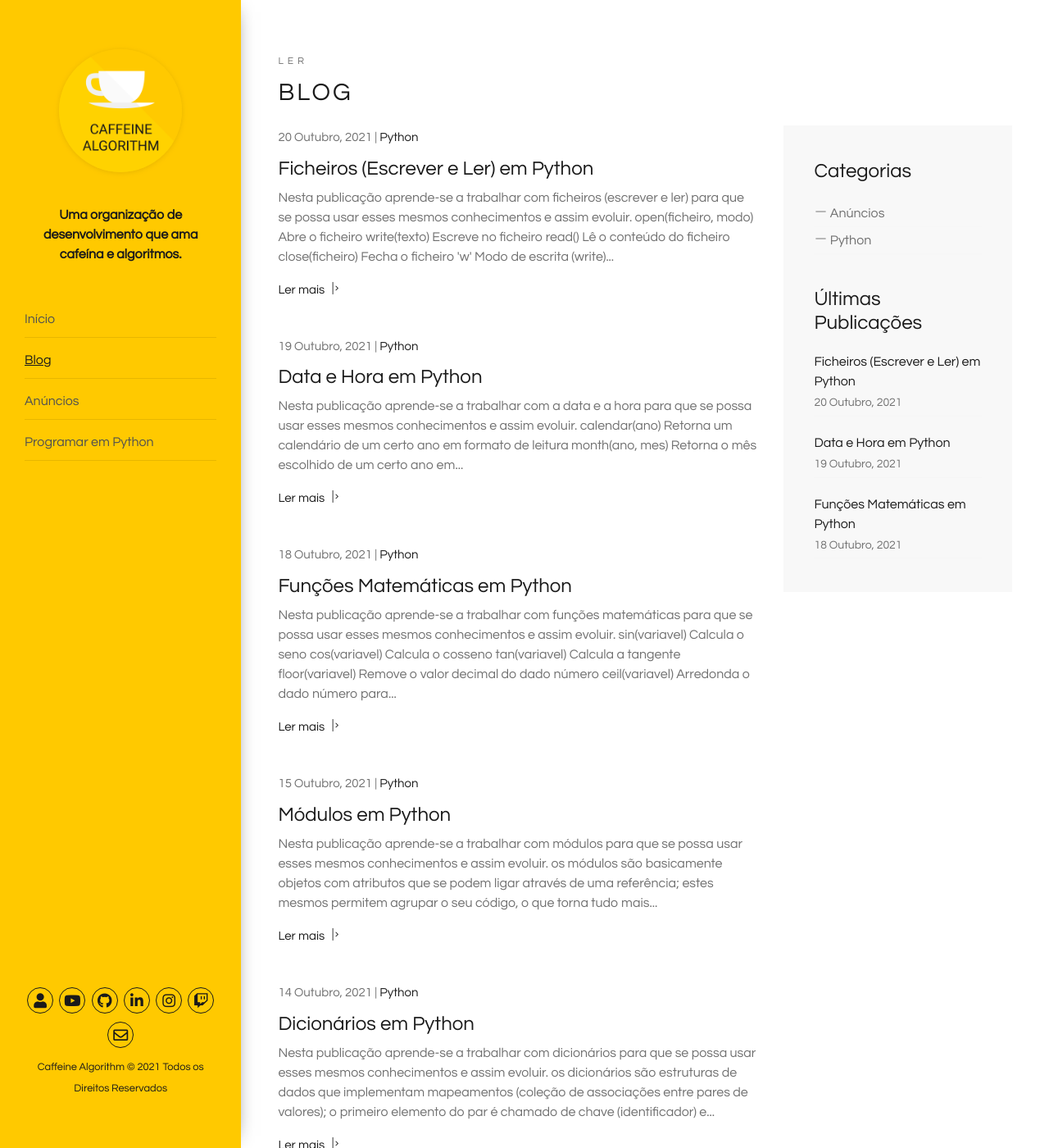
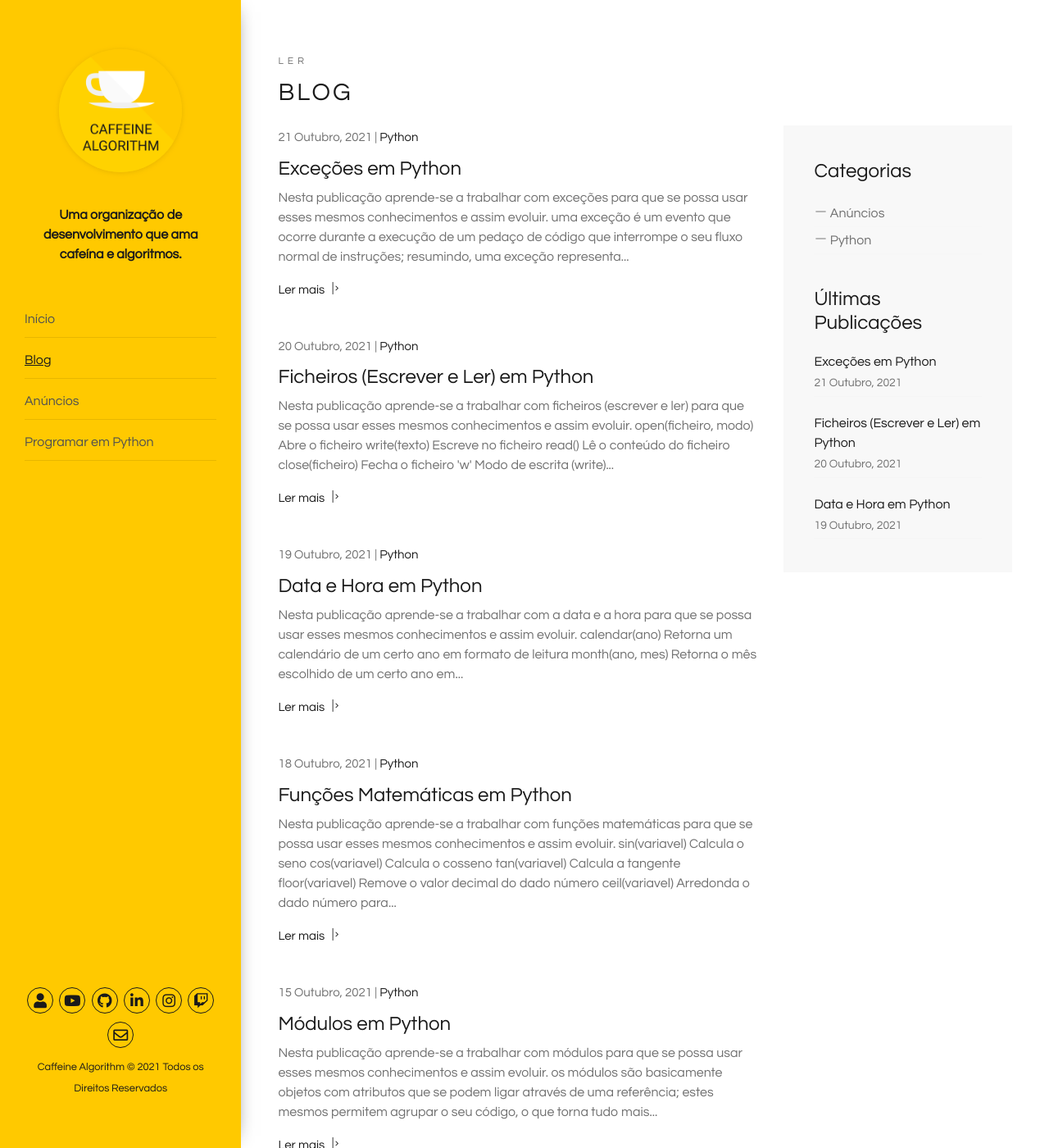
Before and after one commit to caffeinealgorithm/caffeinealgorithm.github.io, a Jekyll site: the page built from blog/index.html, in a window 1280 px wide and 1400 px high. Shown: the whole window at 82% size. Built offline with Jekyll 4.4.1, drawn with Linux system fonts in a browser that asks for light colours; the list of posts is cut into pages by our own code; some of the changed text lies outside the part shown.

Commit message:
Add 28º episode of the Python programming series

````diff
--- /dev/null
+++ b/_posts/2021-10-21-excecoes-em-python.md
@@ -0,0 +1,33 @@
+---
+layout: post
+excerpt: Blog
+title: 'Exceções em Python'
+description: 'Descobre como se trabalha com exceções na linguagem de programação Python. Obtém respostas às tuas dúvidas com a teoria e os exemplos apresentados.'
+keywords: 'python, exceções, exceção, publicação'
+date: 2021-10-21
+categories: [Python]
+---
+
+Nesta publicação aprende-se a trabalhar com exceções para que se possa usar esses mesmos conhecimentos e assim evoluir.
+
+- uma exceção é um evento que ocorre durante a execução de um pedaço de código que interrompe o seu fluxo normal de instruções;
+- resumindo, uma exceção representa um erro.
+
+`IOError` | Quando um erro ocorre relacionado com o tratamento de ficheiros
+
+```python
+try:
+  lerFicheiro = open('Ficheiros-Escrever-e-Ler.txt', 'r')
+  print(lerFicheiro.read())
+except IOError:
+  print('O ficheiro não existe e/ou não é possível ler o seu conteúdo.')
+else:
+  print('O ficheiro foi lido com sucesso.')
+  lerFicheiro.close()
+
+print('Eu sei que ocorreu um erro, no entanto, o meu conteúdo ainda é apresentado na linha de comandos.')
+```
+
+Não te esqueças de [assistir ao vídeo](https://youtu.be/4ULTUP1RWSM){:target="\_blank"} e podes sempre ler esta publicação [em inglês](https://nelsonsilvadev.com/blog/20211021/exceptions-in-python/){:target="\_blank"}.
+
+### _Happy coding!_
--- a/index.html
+++ b/index.html
@@ -80,7 +80,7 @@
       </div>
 
       <div class="row">
-        {% for video in site.python %} {% if video.id == "/python/27" %}
+        {% for video in site.python %} {% if video.id == "/python/28" %}
         <div
           class="col-xs-12 col-sm-3 col-sm-6 col-lg-6 col-xl-3 animate-box"
           data-animate-effect="fadeInLeft"
````
Also changed, not shown: _python/28.md (added, +5 -0 lines), assets/img/playlists/python/28.png (added).
